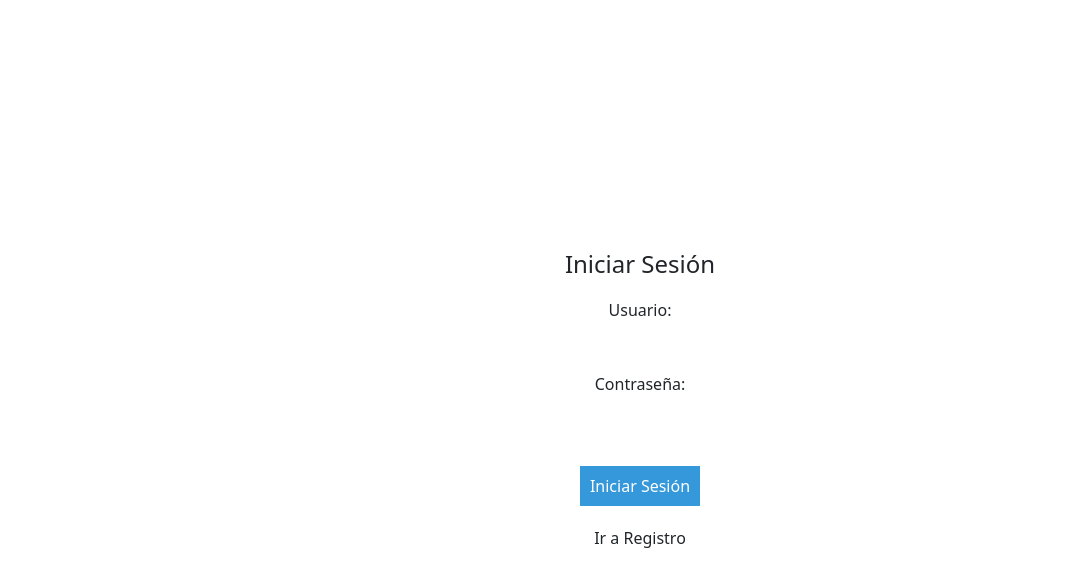
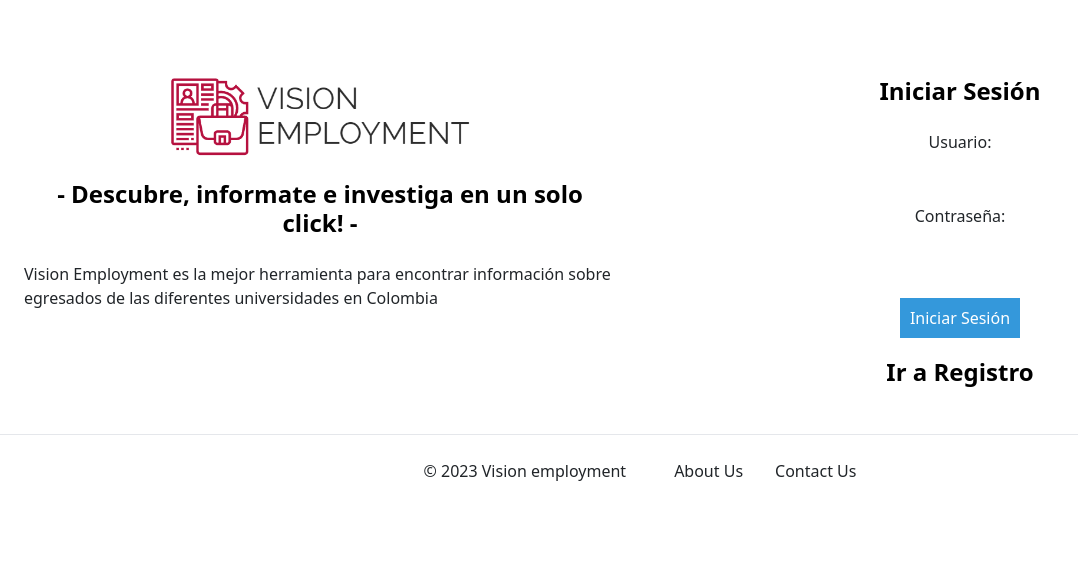
Before and after one commit to jdacunag/ProyectoIngSoftware, a React (Vite) app: page / in a window 1280 px wide. Shown: the top 586 px of the page, without its empty margins (0-1078 px from the left). Built offline with nearby package versions, Linux system fonts and the light colour scheme.

Commit message:
Login frontend updated

```diff
--- /dev/null
+++ b/src/Components/H2Title.jsx
@@ -0,0 +1,7 @@
+export const H2Title = {
+    fontSize: '24px', // Tamaño de fuente
+    fontWeight: 'bold', // Grosor de fuente
+    textAlign: 'center', // Alineación de texto al centro
+    color: 'Black', // Color del texto
+    //margin: '10px 0', // Margen superior e inferior
+  };
--- /dev/null
+++ b/src/Components/Input.jsx
@@ -0,0 +1,9 @@
+import { Input } from "@material-tailwind/react";
+
+export default function InputDefault() {
+  return (
+    <div className="w-72">
+      <Input label="Username" />
+    </div>
+  );
+}
--- /dev/null
+++ b/src/Components/LineaNegra.jsx
@@ -0,0 +1,13 @@
+import React from 'react';
+
+export default function LineaNegra() {
+    const estiloLinea = {
+        borderLeft: '1px solid rgba(0, 0, 0, 0.3)',
+        height: '100%',
+        position: 'absolute',
+        top: '0',
+        left: '50%',
+      };
+
+  return <div style={estiloLinea}></div>;
+}
--- /dev/null
+++ b/src/Components/Logo.jsx
@@ -0,0 +1,19 @@
+export default function Logo() {
+
+    const estiloImagen = {
+        display: 'block',       // Hace que la imagen sea un bloque para alinear verticalmente
+        margin: '0 auto',       // Centra horizontalmente la imagen
+      };
+
+    return (
+        <div style={{ textAlign: 'center' }}> {/* Alinea horizontalmente el contenido */}
+            <img
+              src='src\images\logo.png'
+              width="300"
+              height="250"
+              style={estiloImagen}
+              alt="Descripción de la imagen"
+            />
+        </div>
+    );
+  }
--- a/src/Components/Titulo.jsx
+++ b/src/Components/Titulo.jsx
@@ -8,6 +8,4 @@ export const titulo ={
     left: '43.5%',
     top: '40%',
     color: 'Black',
-
-
 }
--- /dev/null
+++ b/src/Components/TwoColumns.jsx
@@ -0,0 +1,19 @@
+import React from "react";
+import { Input } from "@material-tailwind/react";
+
+export default function TwoColumnPage() {
+  return (
+    <div className="flex w-full">
+      {/* Primera columna */}
+      <div className="w-1/2 p-4">
+        <Input variant="static" label="Static" placeholder="Static" />
+      </div>
+
+      {/* Segunda columna */}
+      <div className="w-1/2 p-4">
+        {/* Contenido para la segunda columna */}
+        <Input variant="static" label="Static" placeholder="Static" />
+      </div>
+    </div>
+  );
+}
--- a/src/pages/login.jsx
+++ b/src/pages/login.jsx
@@ -1,5 +1,12 @@
 import React, { useState } from 'react';
 import { Link, useNavigate } from 'react-router-dom';
+import InputDefault from '../Components/Input.jsx';
+import SimpleFooter from '../Components/Footer.jsx';
+import TwoColumnPage from '../Components/TwoColumns.jsx';
+import CentrarTexto from '../Components/CentrarTexto.jsx';
+import { H2Title } from '../Components/H2Title.jsx';
+import Logo from '../Components/Logo.jsx';
+import LineaNegra from '../Components/LineaNegra.jsx';
 
 function Login() {
     const [nombre, setNombre] = useState('');
@@ -34,7 +41,7 @@ function Login() {
         flexDirection: 'column',
         alignItems: 'center',
         justifyContent: 'center',
-        height: '100vh',
+        height: '70vh',
     };
 
     const formStyle = {
@@ -59,11 +66,29 @@ function Login() {
         border: 'none',
         cursor: 'pointer',
     };
+    const columnStyle = {
+        display: 'inline-block',
+        width: '50%', /* Divide el ancho en dos columnas */
+        padding: '20px', /* Espacio entre el contenido y el borde */
+    };
 
     return (
         <div style={containerStyle}>
-            <h2 style={{ fontSize: '24px', marginBottom: '20px' }}>Iniciar Sesión</h2>
-            <form onSubmit={handleLogin} style={formStyle}>
+            {/*<LineaNegra></LineaNegra>*/}
+            <div className="flex">
+            <div className="w-1/2 p-4">
+                <h2>
+                    <Logo></Logo>
+                </h2>
+                <br></br>
+                <h2 style={H2Title}>- Descubre, informate e investiga en un solo click! -</h2>
+                <br></br>
+                <p>Vision Employment es la mejor herramienta para encontrar información sobre egresados de las diferentes universidades en Colombia</p>
+            </div>
+            <div className="w-1/2 p-4">
+                <h2 style={H2Title}>Iniciar Sesión</h2>
+                <br></br>
+                <form onSubmit={handleLogin} style={formStyle}>
                 <label>Usuario:</label>
                 <input
                     type="text"
@@ -84,7 +109,11 @@ function Login() {
                     Iniciar Sesión
                 </button>
             </form>
-            <Link to="/register">Ir a Registro</Link>
+            <Link to="/register"><h2 style={H2Title}>Ir a Registro</h2></Link>
+            </div>
+            </div>
+            <br></br>
+            <SimpleFooter style={{ height: '100px' }}></SimpleFooter>
         </div>
     );
 }
--- a/src/pages/register.jsx
+++ b/src/pages/register.jsx
@@ -1,4 +1,7 @@
 import React, { useState } from 'react';
+import Logo from '../Components/Logo.jsx';
+import { H2Title } from '../Components/H2Title.jsx';
+import LineaNegra from '../Components/LineaNegra.jsx';
 
 function Register() {
   const [username, setUsername] = useState('');
@@ -59,8 +62,21 @@ function Register() {
   };
 
   return (
+
     <div style={containerStyle}>
-      <h2 style={{ fontSize: '24px', marginBottom: '20px' }}>Registro</h2>
+      <LineaNegra></LineaNegra>
+      <div className="flex">
+      <div className="w-1/2 p-4">
+        <h2>
+          <Logo></Logo>
+          </h2>
+          <br></br>
+          <h2 style={H2Title}>- Descubre, informate e investiga en un solo click! -</h2>
+          <br></br>
+          <p>Vision Employment es la mejor herramienta para encontrar información sobre egresados de las diferentes universidades en Colombia</p>
+      </div>
+      <div className="w-1/2 p-4">
+      <h2 style={H2Title}>Registro</h2>
       <form onSubmit={handleRegister}>
         <input
           type="text"
@@ -70,6 +86,7 @@ function Register() {
           required
           style={inputStyle}
         />
+        <br></br>
         <input
           type="email"
           value={email}
@@ -78,6 +95,7 @@ function Register() {
           required
           style={inputStyle}
         />
+        <br></br>
         <input
           type="password"
           value={password}
@@ -86,10 +104,13 @@ function Register() {
           required
           style={inputStyle}
         />
+        <br></br>
         <button type="submit" style={buttonStyle}>
           Registrarse
         </button>
       </form>
+      </div>
+      </div>
     </div>
   );
 }
```
Also changed, not shown: src/Components/LoginComponent.jsx (added), src/images/logo.png (added), 1 other file (tests, documents, lock files or other folders).
